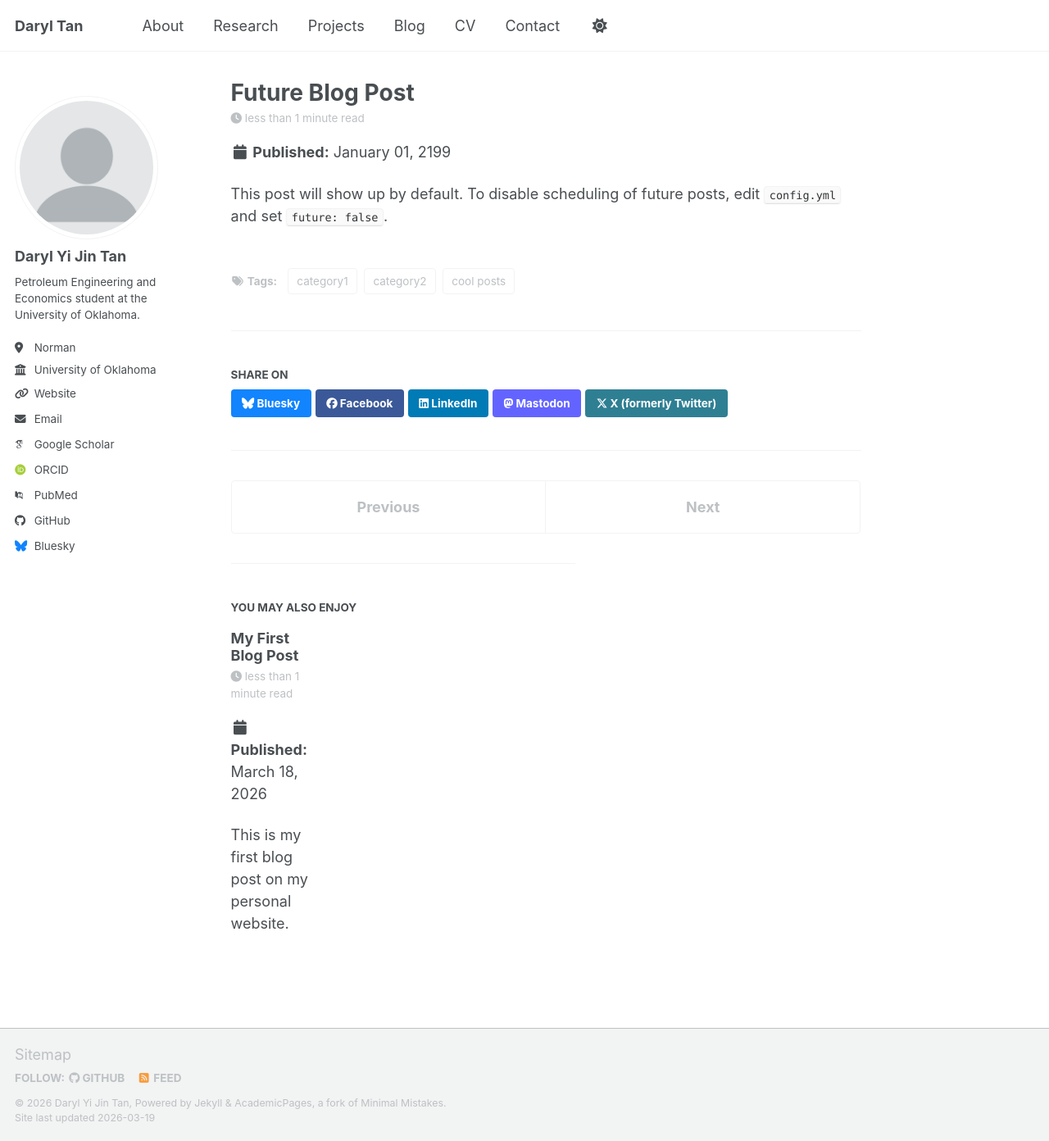
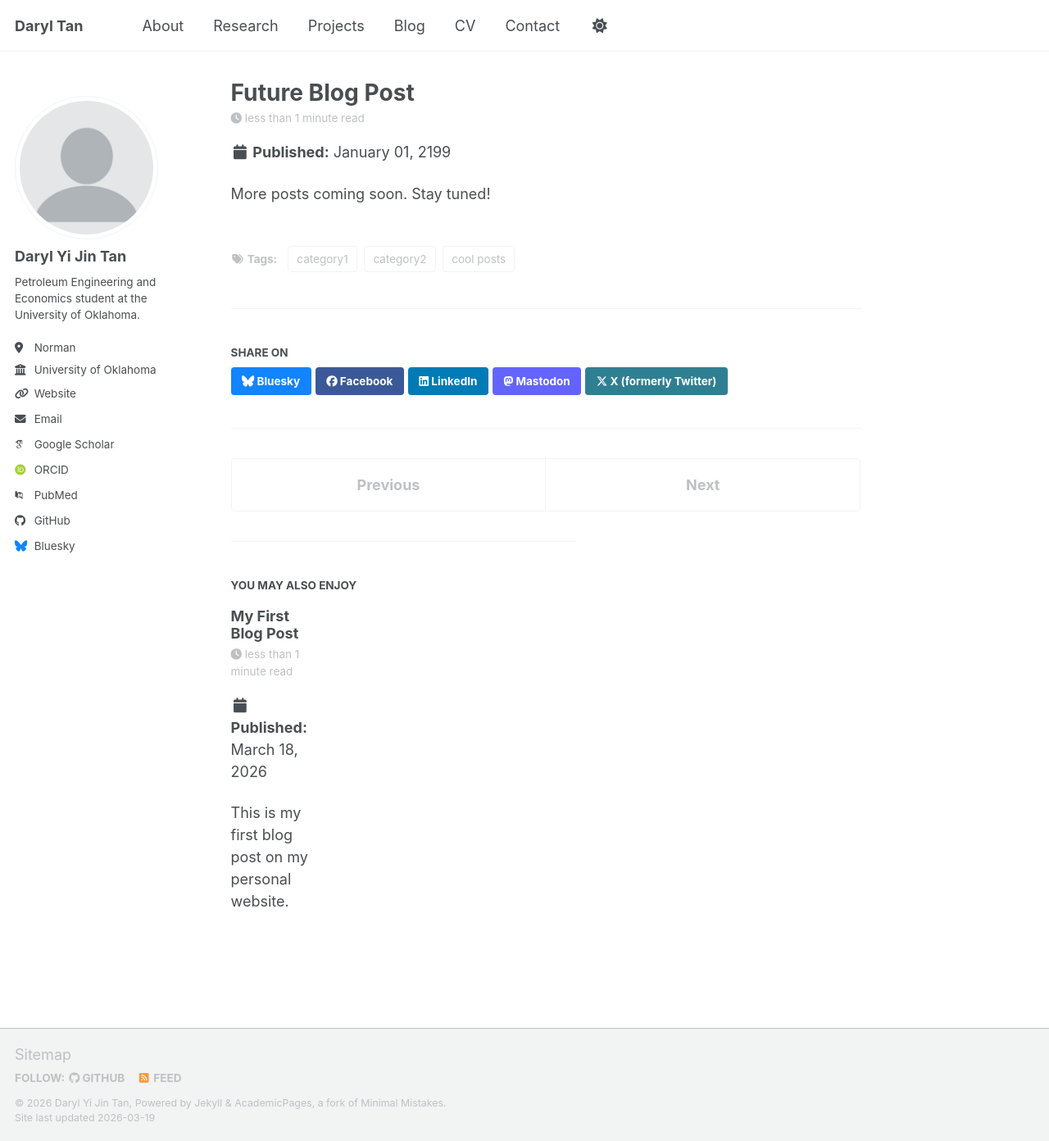
Before and after one commit to DarylvativeFunction/darylvativefunction.github.io, a Jekyll site: the page built from _posts/2199-01-01-future-post.md, in a window 1280 px wide and 1392 px high. Shown: the whole window at 82% size. Built offline with Jekyll 4.4.1, drawn with Linux system fonts in a browser that asks for light colours; some web fonts are replaced; a script bundle is joined from its source files by our own code; library files that are not in the unit come from our copies.

Commit message:
Update 2199-01-01-future-post.md

```diff
--- a/_posts/2199-01-01-future-post.md
+++ b/_posts/2199-01-01-future-post.md
@@ -8,4 +8,4 @@
   - category2
 ---
 
-This post will show up by default. To disable scheduling of future posts, edit `config.yml` and set `future: false`.
+More posts coming soon. Stay tuned!
```
